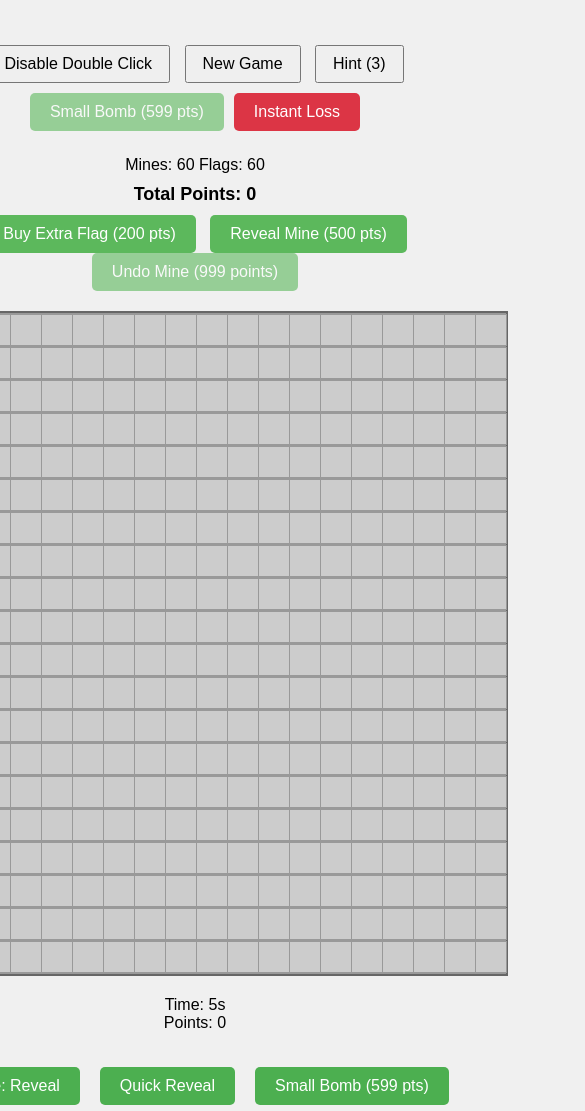
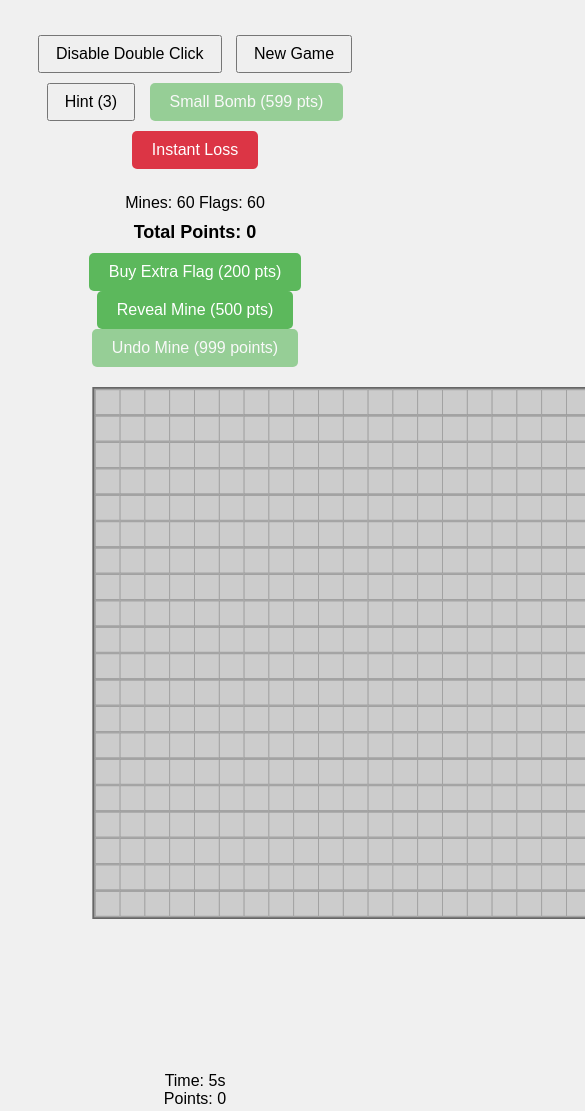
Before and after one commit to Rightleftyoung/minesweeper20X20, a plain HTML site: page index.html in a window 390 px wide. Shown: the top 1111 px of the page, 585 px wide, since content can reach past the window. Drawn offline with Linux system fonts and the light colour scheme.

Commit message:
Add files via upload

```diff
--- a/style.css
+++ b/style.css
@@ -1,25 +1,18 @@
 body {
     font-family: Arial, sans-serif;
-    display: flex;
-    justify-content: center;
-    background-color: #f0f0f0;
     margin: 20px;
     -webkit-tap-highlight-color: transparent;
-    overscroll-behavior: none;
     -webkit-touch-callout: none;
     -webkit-user-select: none;
-    -khtml-user-select: none;
-    -moz-user-select: none;
-    -ms-user-select: none;
     user-select: none;
-    touch-action: none;
-    overflow: hidden;
+    background-color: #f0f0f0;
 }
 
 .container {
     text-align: center;
     width: 100%;
     max-width: 800px;
+    padding: 10px;
 }
 
 .controls {
@@ -34,14 +27,7 @@ body {
     border: 1px solid #999;
     margin: 0 auto;
     width: fit-content;
-    touch-action: none;
-    -webkit-touch-callout: none;
-    -webkit-user-select: none;
-    -khtml-user-select: none;
-    -moz-user-select: none;
-    -ms-user-select: none;
-    user-select: none;
-    -webkit-tap-highlight-color: transparent;
+    touch-action: pan-x pan-y;
 }
 
 .cell {
@@ -51,7 +37,7 @@ body {
     -moz-user-select: none;
     -ms-user-select: none;
     user-select: none;
-    touch-action: none;
+    touch-action: manipulation;
     position: relative;
     width: 30px;
     height: 30px;
@@ -186,4 +172,22 @@ button {
     flex-wrap: wrap;
     gap: 10px;
     padding: 10px;
+    padding-bottom: 50px;
 }
+
+@media screen and (max-width: 600px) {
+    #grid {
+        transform: scale(0.8);
+        transform-origin: top center;
+    }
+
+    body {
+        margin: 10px;
+    }
+
+    .mobile-control-btn {
+        padding: 8px 16px;
+        font-size: 14px;
+        min-width: 100px;
+    }
+}
```
